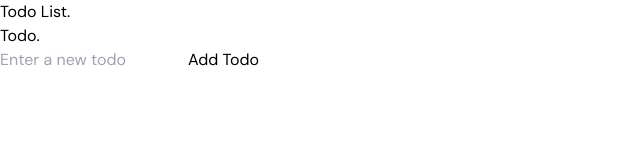
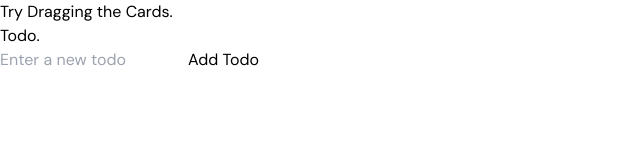
Before and after one commit to amlanxbghn/Dynamic-Task-Management-App, a React (Vite) app: page / in a window 1280 px wide. Shown: the top 160 px of the page, without its empty margins (0-640 px from the left). Built offline with nearby package versions, Linux system fonts and the light colour scheme.

Commit message:
Update Background.jsx

```diff
--- a/src/components/Background.jsx
+++ b/src/components/Background.jsx
@@ -4,7 +4,7 @@ function Background() {
   return (
     <>
       <div className="ficed z-[2] w-full h-screen">
-        <div className="absolute top-[5%] w-full py-10 flex justify-center text-zinc-600 text-xl font-semibold">Todo List.</div>
+        <div className="absolute top-[5%] w-full py-10 flex justify-center text-zinc-600 text-xl font-semibold">Try Dragging the Cards.</div>
         <h1 className='absolute top-1/2 left-1/2 -translate-x-[50%] -translate-y-[50%] text-[13vw] leading-none tracking-tight font-semibold text-zinc-900'>Todo.</h1>
       </div>
     </>
```
